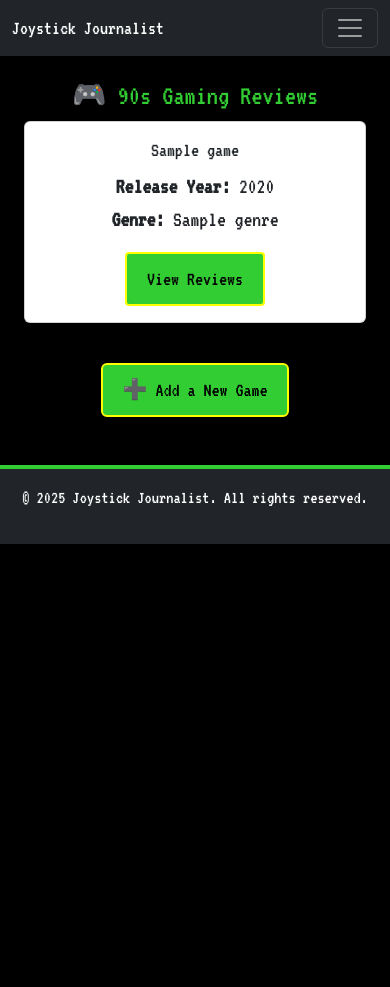
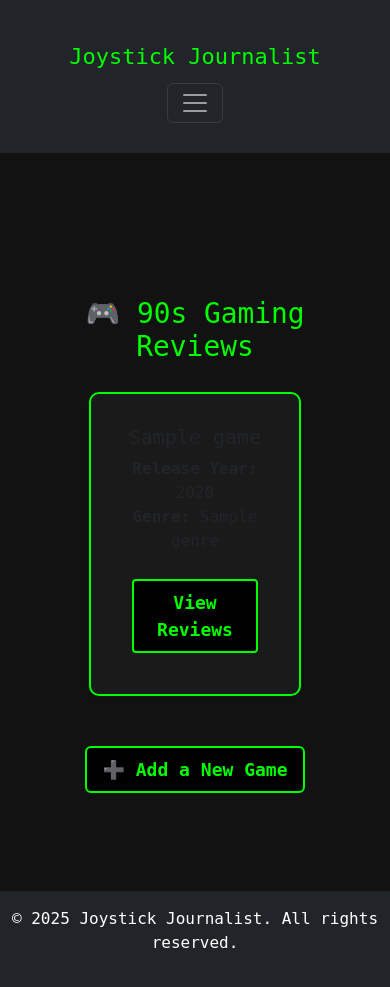
Before and after one commit to KC-85/Joystick_Journalist, a Django app: page / in a window 390 px wide. Before the commit the page ends 544 px from the top, so only its background shows below. Run offline with Django 4.2, Linux system fonts and the light colour scheme; tables that the repository leaves empty hold one stand-in row (values such as "Sample post").

Commit message:
Add media queries and fix issue with footer

```diff
--- a/reviews/static/css/style.css
+++ b/reviews/static/css/style.css
@@ -1,92 +1,151 @@
-/* Import Google Font */
-@import url('https://fonts.googleapis.com/css2?family=VT323&display=swap');
-
-/* Global Styles */
-body {
-    font-family: 'VT323' , monospace;
-    font-size: 22px;
-    background-color: black;
-    color: limegreen;
-    text-align: center;
+/* Ensure the page stretches to full height */
+html, body {
+    height: 100%;
     margin: 0;
     padding: 0;
+    background-color: #121212; /* Dark theme */
+    color: #00ff00; /* Retro green text */
+    font-family: 'VT323', monospace;
+    display: flex;
+    flex-direction: column;
 }
 
-/* Header */
-header {
-    background: darkgreen;
-    color: yellow;
+/* Main container should expand to fit screen */
+.container {
+    flex: 1;
+    display: flex;
+    flex-direction: column;
+    justify-content: center; /* Center content vertically */
+    align-items: center; /* Center content horizontally */
+    width: 100%;
+    max-width: 100%;
+}
+
+/* Header Navigation */
+.navbar {
+    background-color: #0a0a0a;
     padding: 10px;
-    border-bottom: 4px solid limegreen;
-    text-transform: uppercase;
-    font-size: 28px;
-    letter-spacing: 2px;
+    display: flex;
+    justify-content: space-between;
+    align-items: center;
+    width: 100%;
+}
+
+.navbar a {
+    color: #00ff00;
+    text-decoration: none;
+    margin: 0 15px;
+    font-size: 22px;
+    transition: color 0.3s;
+}
+
+.navbar a:hover {
+    color: #ffcc00; /* Slight neon glow effect */
+}
+
+/* Make the review cards stretch */
+.card {
+    background-color: #1a1a1a;
+    border: 2px solid #00ff00;
+    padding: 20px;
+    width: 80%;
+    max-width: 800px;
+    margin: 20px auto;
+    text-align: center;
+    border-radius: 10px;
+    box-shadow: 0px 0px 15px rgba(0, 255, 0, 0.5);
 }
 
 /* Buttons */
-button, .btn {
-    font-family: 'VT323' , monospace;
+.btn {
     font-size: 20px;
+    font-weight: bold;
     padding: 10px 20px;
-    background: limegreen;
-    color: black;
-    border: 2px solid yellow;
+    border: 2px solid #00ff00;
+    background-color: black;
+    color: #00ff00;
+    text-decoration: none;
+    display: inline-block;
+    margin: 10px;
     cursor: pointer;
+    transition: background 0.3s, transform 0.2s;
 }
 
-button:hover, .btn:hover {
-    background: yellow;
+.btn:hover {
+    background-color: #00ff00;
     color: black;
-    border-color: limegreen;
+    transform: scale(1.1);
 }
 
-/* Links */
-a {
-    color: cyan;
-    text-decoration: none;
+/* Ensure the footer stays at the bottom */
+.footer {
+    text-align: center;
+    padding: 10px;
+    background: #0a0a0a;
+    width: 100%;
+    position: relative;
+    bottom: 0;
+    font-size: 18px;
 }
 
-a:hover {
-    color: white;
-    text-decoration: underline;
+/* Media Queries for Responsive Design */
+
+/* For Mobile Devices */
+@media (max-width: 600px) {
+    .container {
+        padding: 10px;
+    }
+
+    .navbar {
+        flex-direction: column;
+        text-align: center;
+    }
+
+    .navbar a {
+        display: block;
+        margin: 5px 0;
+    }
+
+    .card {
+        width: 95%;
+        padding: 15px;
+    }
+
+    .btn {
+        font-size: 18px;
+        padding: 8px 15px;
+    }
 }
 
-/* Game List */
-.game-container {
-    display: flex;
-    flex-wrap: wrap;
-    justify-content: center;
-    gap: 15px;
-    margin-top: 20px;
+/* For Tablets */
+@media (max-width: 1024px) {
+    .container {
+        padding: 15px;
+    }
+
+    .card {
+        width: 90%;
+    }
+
+    .btn {
+        font-size: 18px;
+    }
 }
 
-.game-card {
-    background: darkgreen;
-    border: 2px solid limegreen;
-    padding: 15px;
-    width: 250px;
-    text-align: center;
-    box-shadow: 5px 5px yellow;
+/* For Laptops */
+@media (max-width: 1366px) {
+    .container {
+        padding: 20px;
+    }
+
+    .card {
+        width: 85%;
+    }
 }
 
-/* Review Section */
-.review-container {
-    margin-top: 20px;
-    padding: 10px;
-    border: 2px solid limegreen;
-    background: black;
-    color: cyan;
-    width: 80%;
-    margin-left: auto;
-    margin-right: auto;
+/* For Large Screens */
+@media (min-width: 1367px) {
+    .container {
+        max-width: 1200px;
+    }
 }
-
-/* Footer */
-footer {
-    background: darkgreen;
-    color: yellow;
-    padding: 10px;
-    margin-top: 20px;
-    font-size: 18px;
-    border-top: 4px solid limegreen;
-}
```
